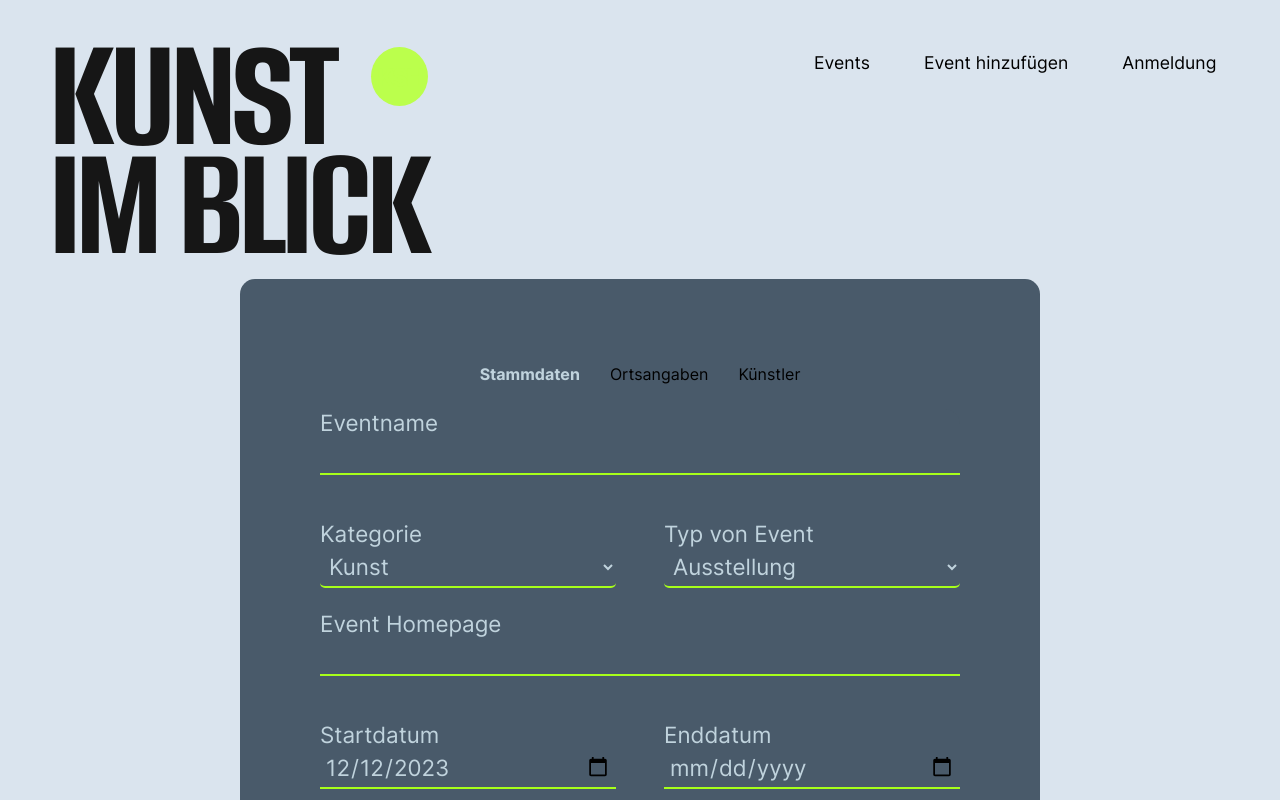
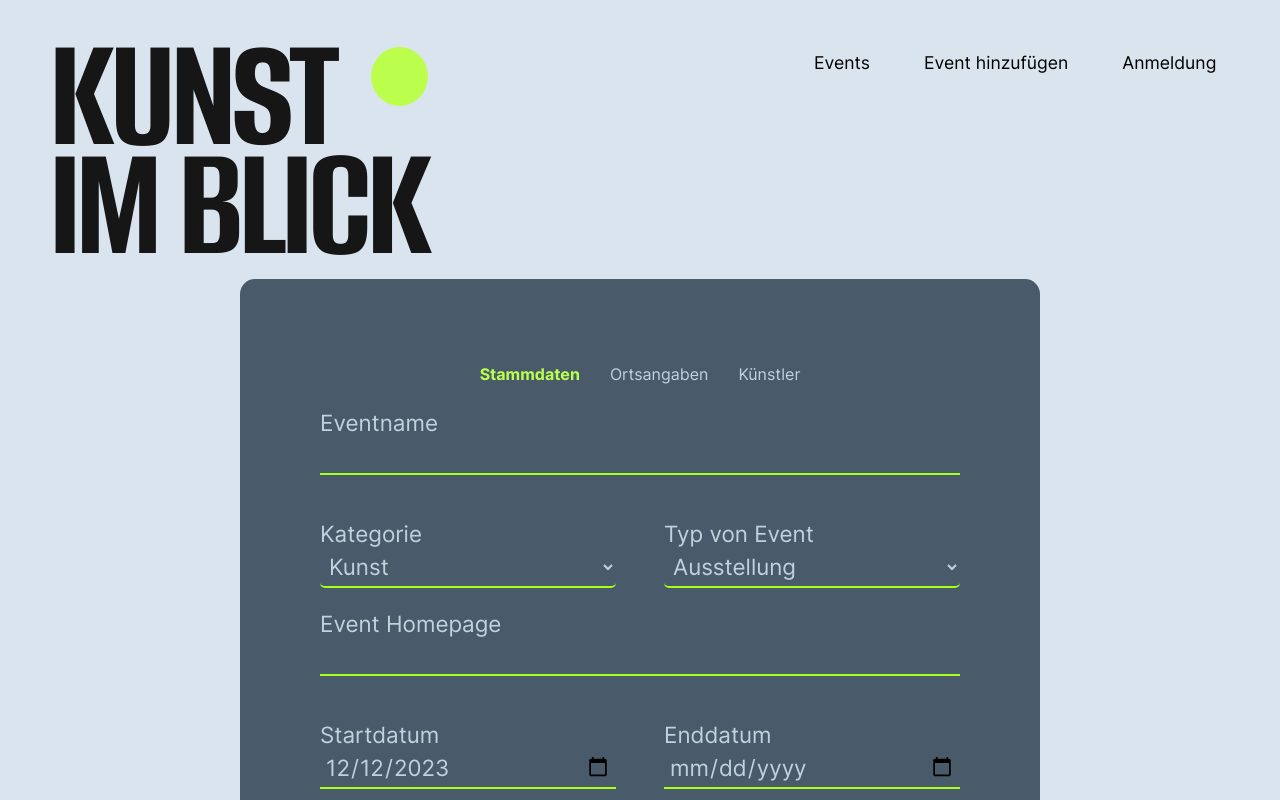
Before and after one commit to NAMASTECH/Kultur-Ausstellungsplattform-frontend, a React (Vite) app: page /event in a window 1280 px wide. Shown: the top 800 px of the page. Built offline with nearby package versions, Linux system fonts and the light colour scheme.

Commit message:
Breadcrumbs color styling

```diff
--- a/src/js/components/Breadcrumbs/Breadcrumbs.scss
+++ b/src/js/components/Breadcrumbs/Breadcrumbs.scss
@@ -7,12 +7,13 @@
     margin-bottom: 20px;
 
     span {
+        color: $text_color_light; // Use your primary color here
         margin: 0 10px;
         padding: 5px;
         cursor: pointer;
 
         &.active {
-            color: $text_color_light; // Use your primary color here
+            color: $green;
             font-weight: bold;
         }
     }
```
